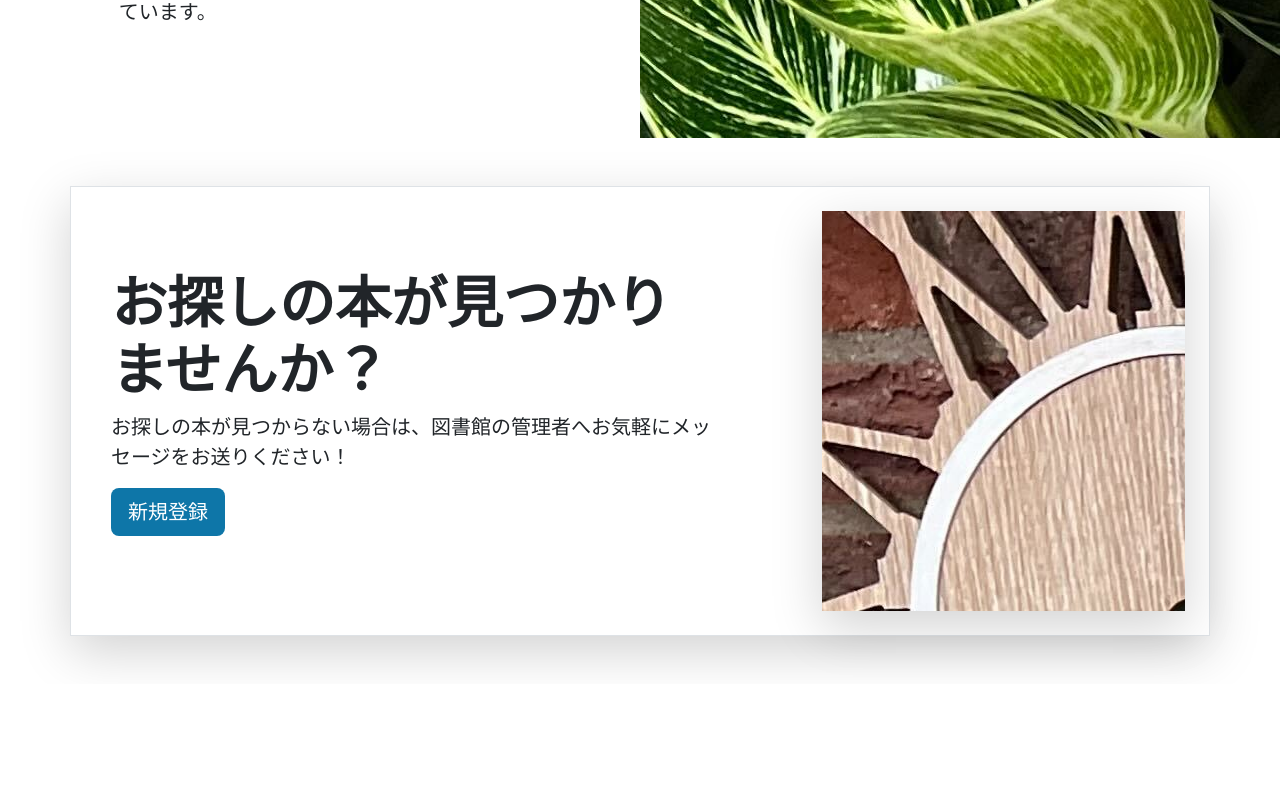
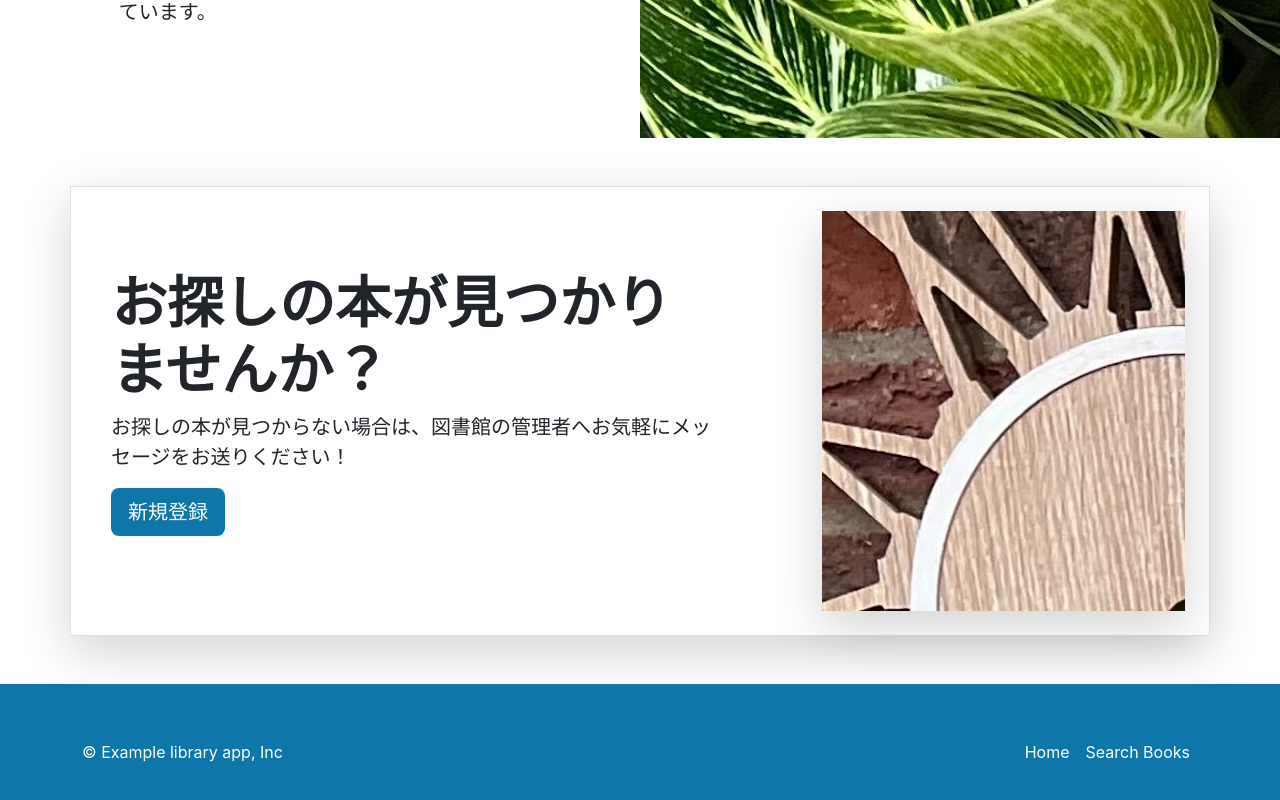
Before and after one commit to taitongngocanh/library-system-management, a React (Create React App) app in the folder 03-frontend/react-library/: page / in a window 1280 px wide. Shown: the part 1786-2586 px from the top of the page. Before the commit the page ends 2470 px from the top, so only its background shows below. Built offline with nearby package versions, Linux system fonts and the light colour scheme.

Commit message:
Add Footer component

```diff
--- a/03-frontend/react-library/src/App.tsx
+++ b/03-frontend/react-library/src/App.tsx
@@ -5,6 +5,7 @@ import { ExploreTopBook } from './layouts/HomePage/ExploreTopBook';
 import { Carousel } from './layouts/HomePage/Carousel';
 import { Heros } from './layouts/HomePage/Heros';
 import { LibraryService } from './layouts/HomePage/LibraryServices';
+import { Footer } from './layouts/NavbarAndFooter/Footer';
 
 function App() {
   return (
@@ -14,6 +15,7 @@ function App() {
       <Carousel/>
       <Heros/>
       <LibraryService/>
+      <Footer/>
     </div>
   );
 }
--- /dev/null
+++ b/03-frontend/react-library/src/layouts/NavbarAndFooter/Footer.tsx
@@ -0,0 +1,27 @@
+export const Footer = () => {
+     return (
+          <div className="main-color">
+               <footer className="container py-5 main-color">
+                    <div className="row align-items-center">
+                         <div className="col-md-6">
+                              <p className="mb-0 text-white">© Example library app, Inc</p>
+                         </div>
+                         <div className="col-md-6">
+                              <ul className="nav justify-content-end">
+                                   <li className="nav-item">
+                                        <a href="#" className="nav-link px-2 text-white">
+                                             Home
+                                        </a>
+                                   </li>
+                                   <li className="nav-item">
+                                        <a href="#" className="nav-link px-2 text-white">
+                                             Search Books
+                                        </a>
+                                   </li>
+                              </ul>
+                         </div>
+                    </div>
+               </footer>
+          </div>
+     );
+};
```
